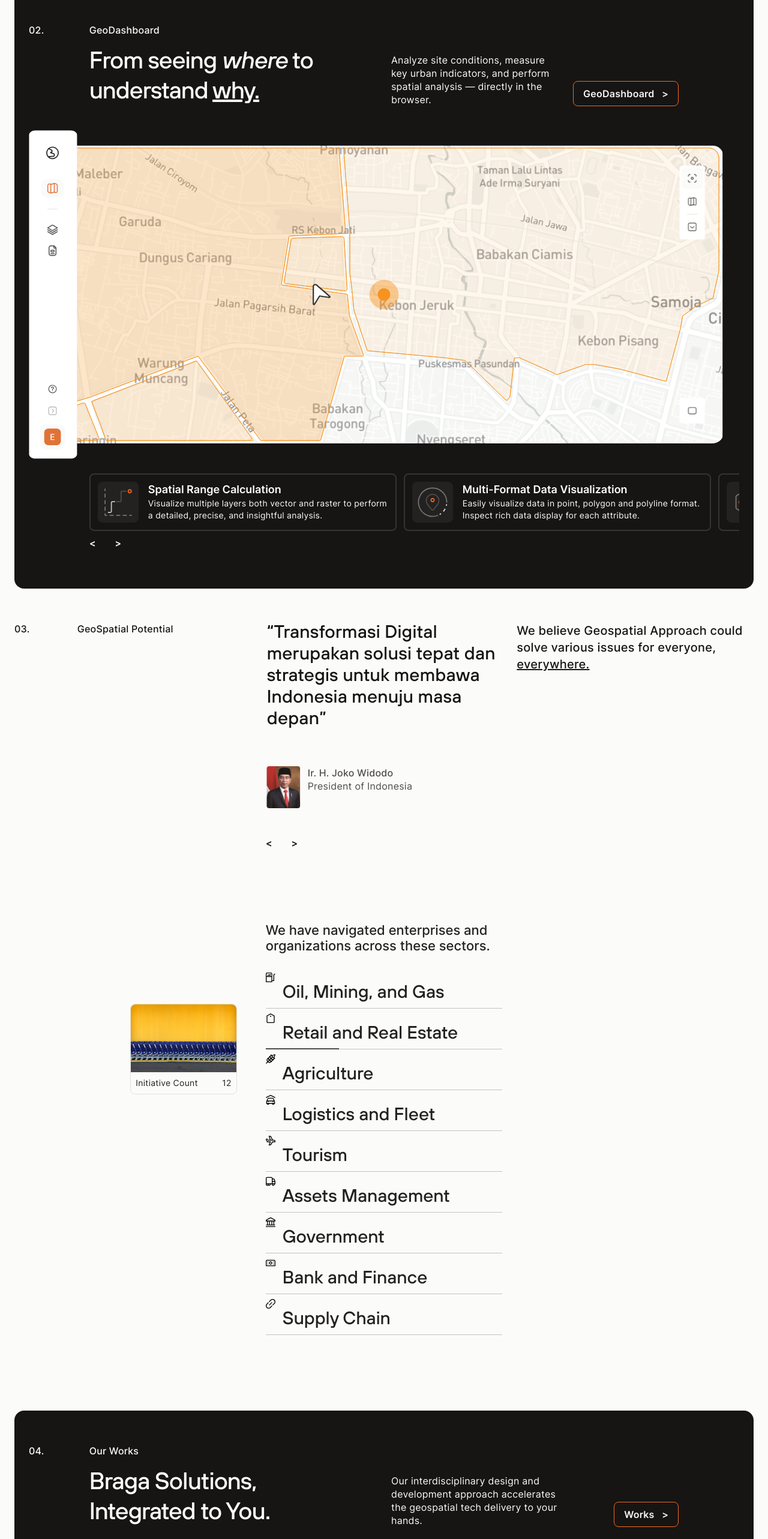
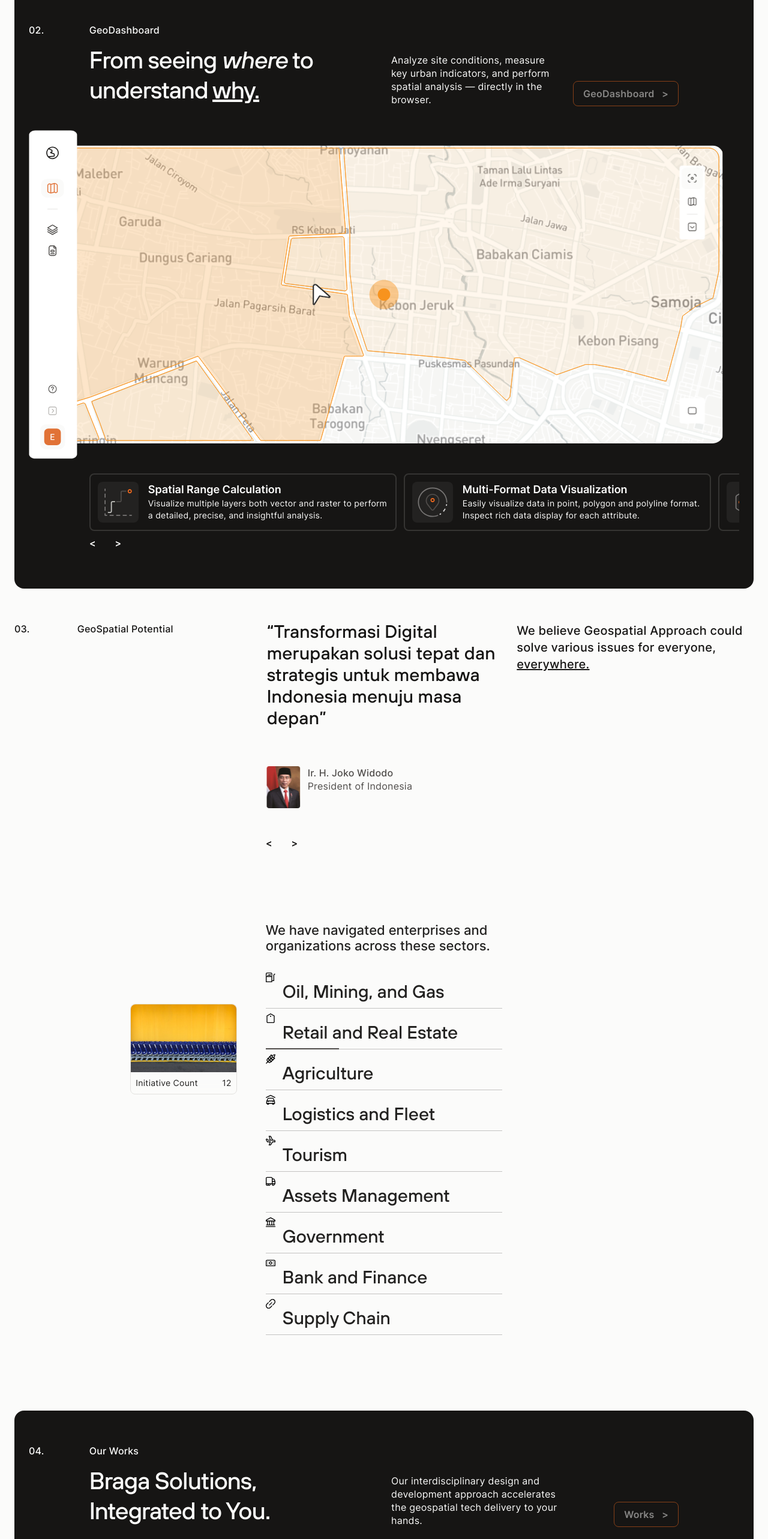
Before and after one commit to FelineJTD/braga-technologies-main-site, a Next.js app: page / in a window 1280 px wide. Shown: the part 1861-4426 px from the top of the page at 60% size. Built offline with nearby package versions, Linux system fonts and the light colour scheme.

Commit message:
disable geodashboard and works buttons

```diff
--- a/pages/index.js
+++ b/pages/index.js
@@ -158,7 +158,7 @@ export default function Home() {
           </div>
           <p className='col-span-3 col-start-7 lg:self-end mb-4'>Analyze site conditions, measure key urban indicators, and perform spatial analysis — directly in the browser.</p>
           <Link href='/geodashboard'><a className='flex justify-end lg:self-end col-span-2 mb-4'>
-            <button className='buttonPrimary whitespace-nowrap'>GeoDashboard &nbsp; &gt;</button>
+            <button className='buttonPrimary whitespace-nowrap disabled:opacity-50' disabled>GeoDashboard &nbsp; &gt;</button>
           </a></Link>
 
           <div className='col-span-12 w-full aspect-[1362/625] my-6 rounded-xl'>
@@ -237,7 +237,7 @@ export default function Home() {
           </div>
           <p className='col-span-3 col-start-7 lg:self-end mb-10'>Our interdisciplinary design and development approach accelerates the geospatial tech delivery to your hands.</p>
           <Link href='/works'><a className='flex justify-end lg:self-end col-span-2 mb-10'>
-            <button className='buttonPrimary'>Works &nbsp; &gt;</button>
+            <button className='buttonPrimary disabled:opacity-50' disabled>Works &nbsp; &gt;</button>
           </a></Link>
 
           <div className='col-start-1 col-span-12 flex space-x-3 overflow-auto no-scrollbar w-full snap-x' ref={examplesRef}>
```
